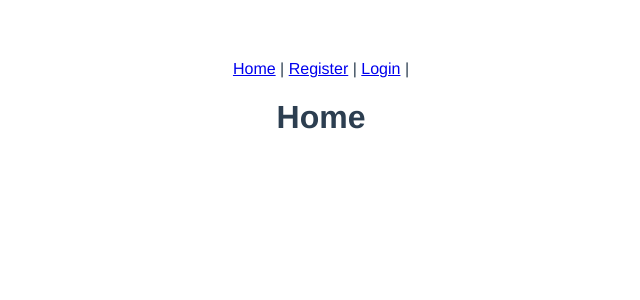
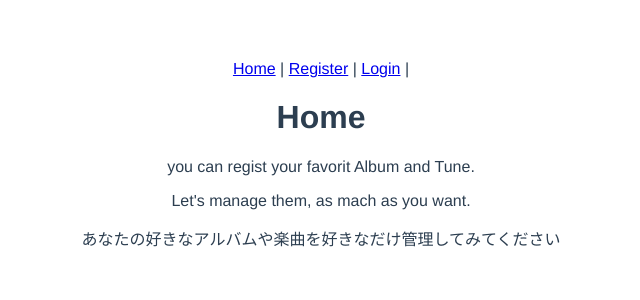
Before and after one commit to yhdom-mk/webapi_vue_demo01, a Vue app: page / in a window 1280 px wide. Shown: the top 300 px of the page, without its empty margins (319-959 px from the left). Built offline with nearby package versions, Linux system fonts and the light colour scheme; no server answers.

Commit message:
ホーム画面 explain function

```diff
--- a/src/views/Home.vue
+++ b/src/views/Home.vue
@@ -1,3 +1,7 @@
 <template>
   <h1>Home</h1>
+  <p>you can regist your favorit Album and Tune.</p>
+  <p>Let's manage them, as mach as you want.</p>
+
+  <p>あなたの好きなアルバムや楽曲を好きなだけ管理してみてください</p>
 </template>
```
